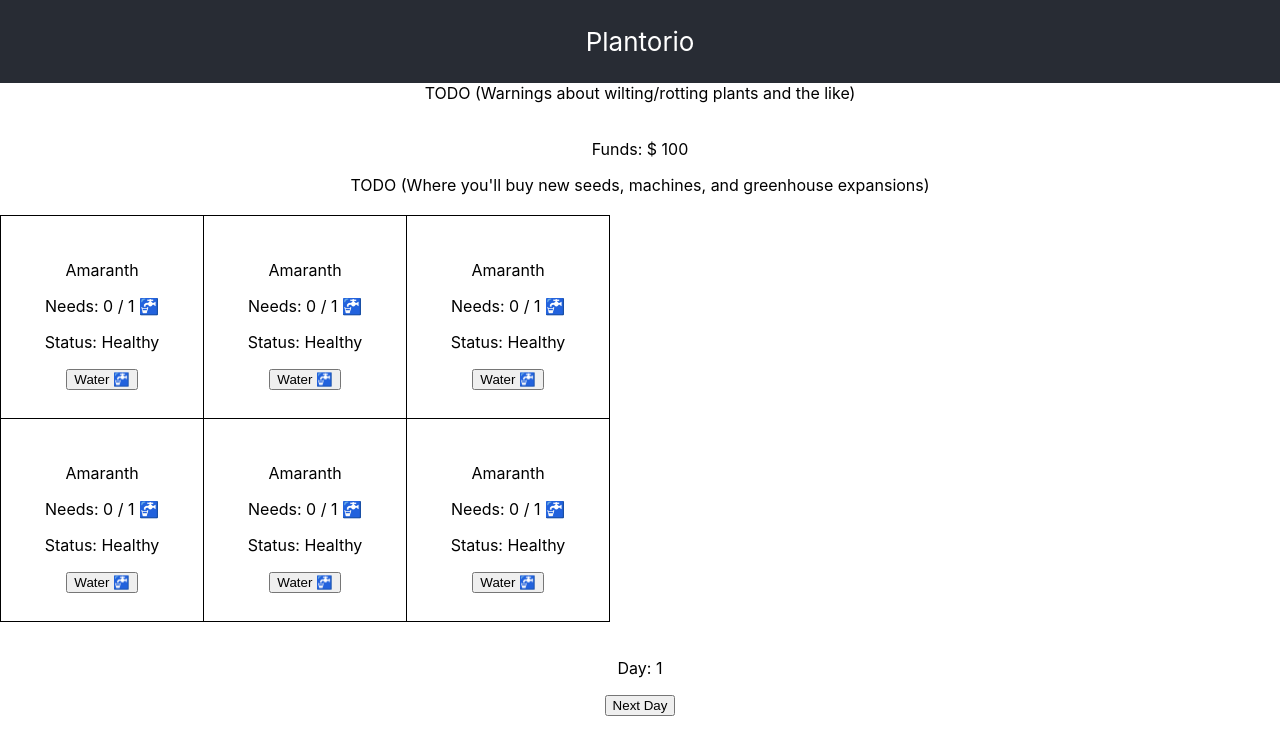
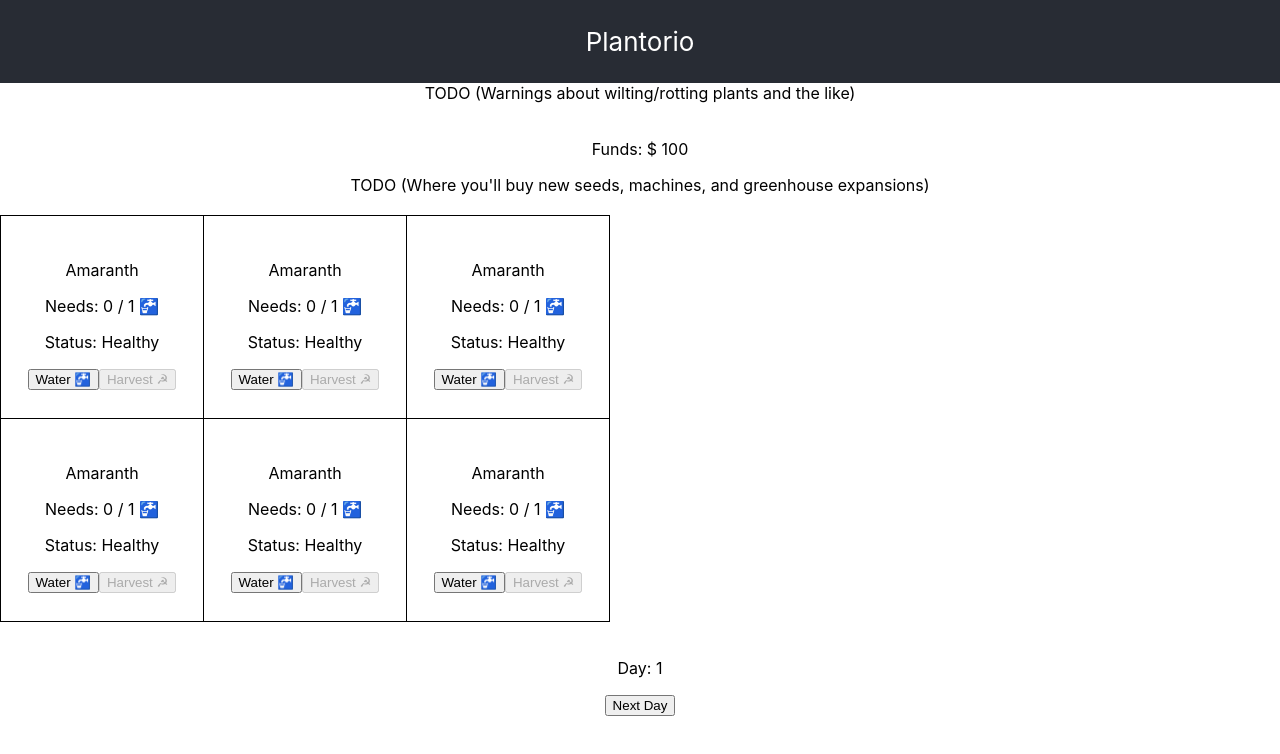
Before and after one commit to 2501/Plantorio, a React (Create React App) app: page / in a window 1280 px wide. Shown: the top 754 px of the page. Built offline with nearby package versions, Linux system fonts and the light colour scheme.

Commit message:
Add harvesting plants & earning money

```diff
--- a/src/App.js
+++ b/src/App.js
@@ -9,7 +9,13 @@ class Plant extends React.Component {
         <p>{this.props.name}</p>
         <p>Needs: {this.props.resources.water} / {this.props.needs.water} 🚰</p>
         <p>Status: {this.props.description}</p>
-        <button className="game-btn-waterPlant" onClick={this.props.onClick}>Water 🚰</button>
+        <button className="game-btn-waterPlant" onClick={this.props.waterPlant}>Water 🚰</button>
+        <button
+          className="game-btn-harvestPlant"
+          disabled={!this.props.status.hasGrown}
+          onClick={this.props.harvestPlant}>
+            Harvest ☭
+        </button>
       </td>
     );
   }
@@ -24,10 +30,10 @@ class App extends React.Component {
         description: "Healthy",
         status: {
           age: 0,
-          condition: "",
           hasGrown: false,
           hasWilted: false,
           hasRot: false,
+          harvested: false,
         },
         daysToGrow: 1,
         // Needs are per day
@@ -53,6 +59,22 @@ class App extends React.Component {
 
     this.setState({
       worldGrid: newGrid
+    });
+  }
+
+  harvestPlant = (row, col, plant) => {
+    const newMoney = this.state.player.money + 50;
+    const newGrid = [...this.state.worldGrid];
+    newGrid[row][col] = {...plant};
+
+    // TODO grid manip
+    newGrid[row][col].name = "Empty Planter";
+    newGrid[row][col].description = "Harvested";
+    newGrid[row][col].status.harvested = true;
+
+    this.setState({
+      worldGrid: newGrid,
+      player: {...this.state.player, money: newMoney},
     });
   }
 
@@ -119,7 +141,8 @@ class App extends React.Component {
             <table>
               {this.state.worldGrid.map((row, rowIndex) => <tr key={rowIndex}> {
                 row.map((cell, colIndex) => <Plant {...cell}
-                  onClick={() => this.waterPlant(rowIndex, colIndex, cell)}
+                  waterPlant={() => this.waterPlant(rowIndex, colIndex, cell)}
+                  harvestPlant={() => this.harvestPlant(rowIndex, colIndex, cell)}
                   key={colIndex}
                   rowIndex={rowIndex}
                   colIndex={colIndex}
```
